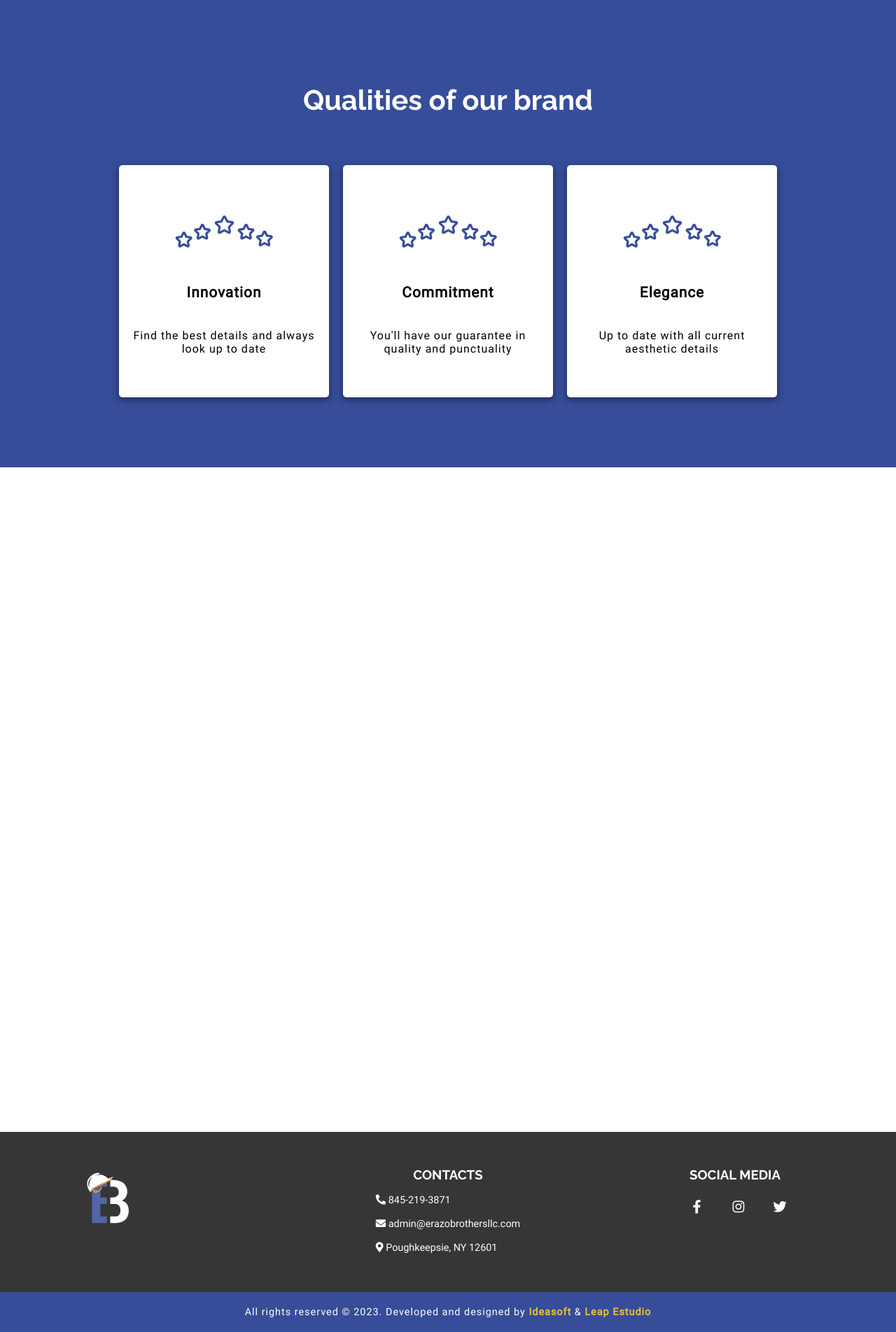
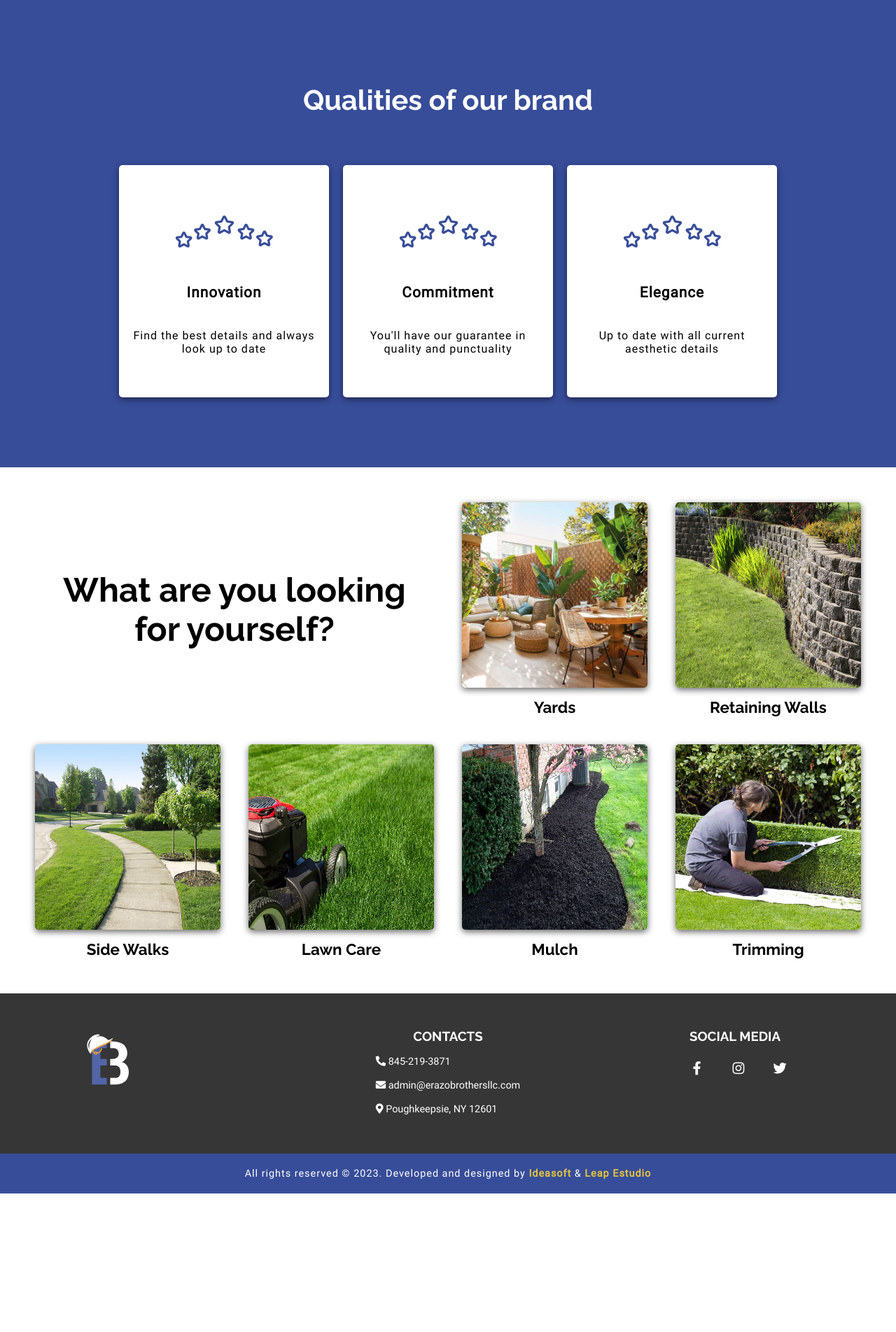
Before and after one commit to snakepatch53/constructora, a PHP site: template src/templates/public.pages/home.php in a window 1280 px wide. Shown: the part 1228-3132 px from the top of the page at 70% size. After the commit the page ends 2934 px from the top, so only its background shows below. Run offline with PHP 8.4, Linux system fonts and the light colour scheme; the template is opened without the code that fills it, so the values that code supplies are empty.

Commit message:
On branch master Your branch is up to date with 'origin/master'.
Changes to be committed:
	modified:   public/css.public/header.css
	modified:   public/css.public/home.css
	new file:   public/img.patios/1.jpg
	new file:   public/img.patios/2.jpg
	new file:   public/img.patios/3.jpg
	new file:   public/img.patios/4.jpg
	new file:   public/img.patios/5.jpg
	new file:   public/img.patios/6.jpg
	new file:   public/img/elegance.jpg
	new file:   public/img/handshake.jpg
	new file:   public/img/pool.jpg
	modified:   src/templates/public.pages/home.php

```diff
--- a/public/css.public/header.css
+++ b/public/css.public/header.css
@@ -241,6 +241,7 @@ header nav li button.btn-darkmode i.light {
         content: '';
         display: block;
         width: 100%;
+        max-width: 0;
         height: calc(100vh - var(--header-height));
         background: rgba(0, 0, 0, 0.2);
     }
@@ -251,6 +252,10 @@ header nav li button.btn-darkmode i.light {
 
     header nav ul li a {
         color: var(--txt-nav-movil);
+    }
+
+    header nav li button.btn-darkmode {
+        margin: auto;
     }
 
     header nav ul li a.btn {
@@ -264,6 +269,10 @@ header nav li button.btn-darkmode i.light {
         transition: all 0.2s ease;
     }
 
+    header.menu-open nav:before {
+        max-width: 100%;
+    }
+
     header.menu-open {
         background-color: var(--bg-float);
     }
--- a/public/css.public/home.css
+++ b/public/css.public/home.css
@@ -124,6 +124,12 @@
     }
 }
 
+@media (max-width: 500px) {
+    .section-1 .container h2 {
+        font-size: 2rem;
+    }
+}
+
 
 
 /*SECCION 2*/
@@ -168,15 +174,61 @@
 .section-2 .item {
     flex: 1;
     display: flex;
+    max-width: 300px;
+    cursor: pointer;
+}
+
+.section-2 .item .card {
+    position: relative;
+    flex: 1;
+    display: flex;
     flex-direction: column;
     justify-content: center;
     align-items: center;
     gap: 40px;
-    max-width: 300px;
     padding: 60px 20px;
     background: var(--card-bg);
     border-radius: 5px;
     box-shadow: 0 3px 10px 0 rgba(0, 0, 0, 0.5);
+    transform-style: preserve-3d;
+    transition: all 0.5s ease;
+}
+
+.section-2 .item:hover .card {
+    transition: all 0.5s ease;
+    transform: rotateY(180deg);
+}
+
+.section-2 .item .back:before,
+.section-2 .item .back {
+    position: absolute;
+    top: 0;
+    bottom: 0;
+    left: 0;
+    right: 0;
+    display: block;
+    width: 100%;
+    height: 100%;
+    border-radius: 5px;
+    overflow: hidden;
+    backface-visibility: hidden;
+}
+
+.section-2 .item .back:before {
+    content: '';
+    background-image: var(--color6);
+    opacity: 0.8;
+}
+
+.section-2 .item .back {
+    transform: rotateY(180deg);
+}
+
+.section-2 .item .back img {
+    width: 100%;
+    height: 100%;
+    object-fit: cover;
+    object-position: center;
 }
 
 .section-2 .item .icon {
@@ -222,3 +274,137 @@
         gap: 30px;
     }
 }
+
+@media (max-width: 500px) {
+    .section-2 h2 {
+        font-size: 2rem;
+    }
+}
+
+
+
+/*SECTION 3*/
+.section-3 {
+    --bg: var(--color4);
+    --txt: var(--color5) display: flex;
+
+
+
+
+    display: flex;
+    justify-content: center;
+    background: var(--bg);
+    padding: var(--padding);
+}
+
+.section-3 .container {
+    display: block;
+    width: 100%;
+    max-width: var(--max-width);
+}
+
+.section-3 .container .items {
+    display: grid;
+    grid-template-columns: repeat(4, 1fr);
+    grid-gap: 40px;
+    width: 100%;
+}
+
+.section-3 .container .item {
+    flex: 1;
+    display: flex;
+    flex-direction: column;
+    justify-content: center;
+    align-items: center;
+    gap: 15px;
+}
+
+.section-3 .container .item.title {
+    grid-column: 1/3;
+}
+
+.section-3 .container .item.title h2 {
+    font-family: titulo;
+    font-size: 3rem;
+    text-align: center;
+    padding: 10px;
+}
+
+.section-3 .container .item img {
+    flex: 1;
+    width: 100%;
+    border-radius: 5px;
+    box-shadow: 0 3px 10px 0 rgba(0, 0, 0, 0.6);
+}
+
+.section-3 .container .item h3 {
+    font-family: titulo;
+    font-size: 1.4rem;
+    text-align: center;
+}
+
+@media (max-width: 900px) {
+    .section-3 .container .items {
+        grid-template-columns: repeat(2, 1fr);
+    }
+}
+
+@media (max-width: 500px) {
+    .section-3 .container .items {
+        grid-template-columns: repeat(1, 1fr);
+    }
+
+    .section-3 .container .item.title {
+        grid-column: unset;
+    }
+
+    .section-3 .container .item.title h2 {
+        font-size: 2rem;
+    }
+}
+
+
+
+
+
+
+
+
+
+
+
+
+
+
+
+
+
+
+
+
+
+
+
+
+
+
+
+
+
+
+
+
+
+
+
+
+
+
+
+
+
+
+
+
+
+/*end*/
--- a/src/templates/public.pages/home.php
+++ b/src/templates/public.pages/home.php
@@ -41,20 +41,34 @@
                 <h2>Qualities of our brand</h2>
                 <div class="items">
                     <div class="item">
+                        <div class="card">
+                            <div class="back">
+                                <img src="<?= $DATA['http_domain'] ?>public/img/pool.jpg" alt="Image of pool">
+                            </div>
                             <div class="icon">
                                 <?php include('./public/img/stars.svg'); ?>
                             </div>
                             <h3>Innovation</h3>
                             <p>Find the best details and always look up to date</p>
                         </div>
+                    </div>
                     <div class="item">
+                        <div class="card">
+                            <div class="back">
+                                <img src="<?= $DATA['http_domain'] ?>public/img/handshake.jpg" alt="Image of person shaking hands">
+                            </div>
                             <div class="icon">
                                 <?php include('./public/img/stars.svg'); ?>
                             </div>
                             <h3>Commitment</h3>
                             <p>You'll have our guarantee in quality and punctuality</p>
                         </div>
+                    </div>
                     <div class="item">
+                        <div class="card">
+                            <div class="back">
+                                <img src="<?= $DATA['http_domain'] ?>public/img/elegance.jpg" alt="Image of elegant build">
+                            </div>
                             <div class="icon">
                                 <?php include('./public/img/stars.svg'); ?>
                             </div>
@@ -63,11 +77,42 @@
                         </div>
                     </div>
                 </div>
+            </div>
         </section>
 
-
-        <br><br><br><br><br><br><br><br><br><br><br><br><br><br><br><br><br><br><br><br><br><br><br><br><br><br><br><br><br><br><br><br><br><br><br><br><br><br><br><br><br><br><br><br><br><br><br><br><br><br>
-
+        <section class="section-3">
+            <div class="container">
+                <div class="items">
+                    <div class="item title">
+                        <h2>What are you looking for yourself?</h2>
+                    </div>
+                    <div class="item">
+                        <img src="<?= $DATA['http_domain'] ?>public/img.patios/1.jpg" alt="Image of patio">
+                        <h3>Yards</h3>
+                    </div>
+                    <div class="item">
+                        <img src="<?= $DATA['http_domain'] ?>public/img.patios/2.jpg" alt="Image of Retaining Walls">
+                        <h3>Retaining Walls</h3>
+                    </div>
+                    <div class="item">
+                        <img src="<?= $DATA['http_domain'] ?>public/img.patios/3.jpg" alt="Image of Side Walks">
+                        <h3>Side Walks</h3>
+                    </div>
+                    <div class="item">
+                        <img src="<?= $DATA['http_domain'] ?>public/img.patios/4.jpg" alt="Image of Lawn Care">
+                        <h3>Lawn Care</h3>
+                    </div>
+                    <div class="item">
+                        <img src="<?= $DATA['http_domain'] ?>public/img.patios/5.jpg" alt="Image of Mulch">
+                        <h3>Mulch</h3>
+                    </div>
+                    <div class="item">
+                        <img src="<?= $DATA['http_domain'] ?>public/img.patios/6.jpg" alt="Image of Trimming">
+                        <h3>Trimming</h3>
+                    </div>
+                </div>
+            </div>
+        </section>
     </main>
 
     <footer id="section-footer">
```
Also changed, not shown: public/img.patios/1.jpg (added), public/img.patios/2.jpg (added), public/img.patios/3.jpg (added), public/img.patios/4.jpg (added), public/img.patios/5.jpg (added), public/img.patios/6.jpg (added), public/img/elegance.jpg (added), public/img/handshake.jpg (added), public/img/pool.jpg (added). Lines whose indentation alone changed are shown as unchanged.
